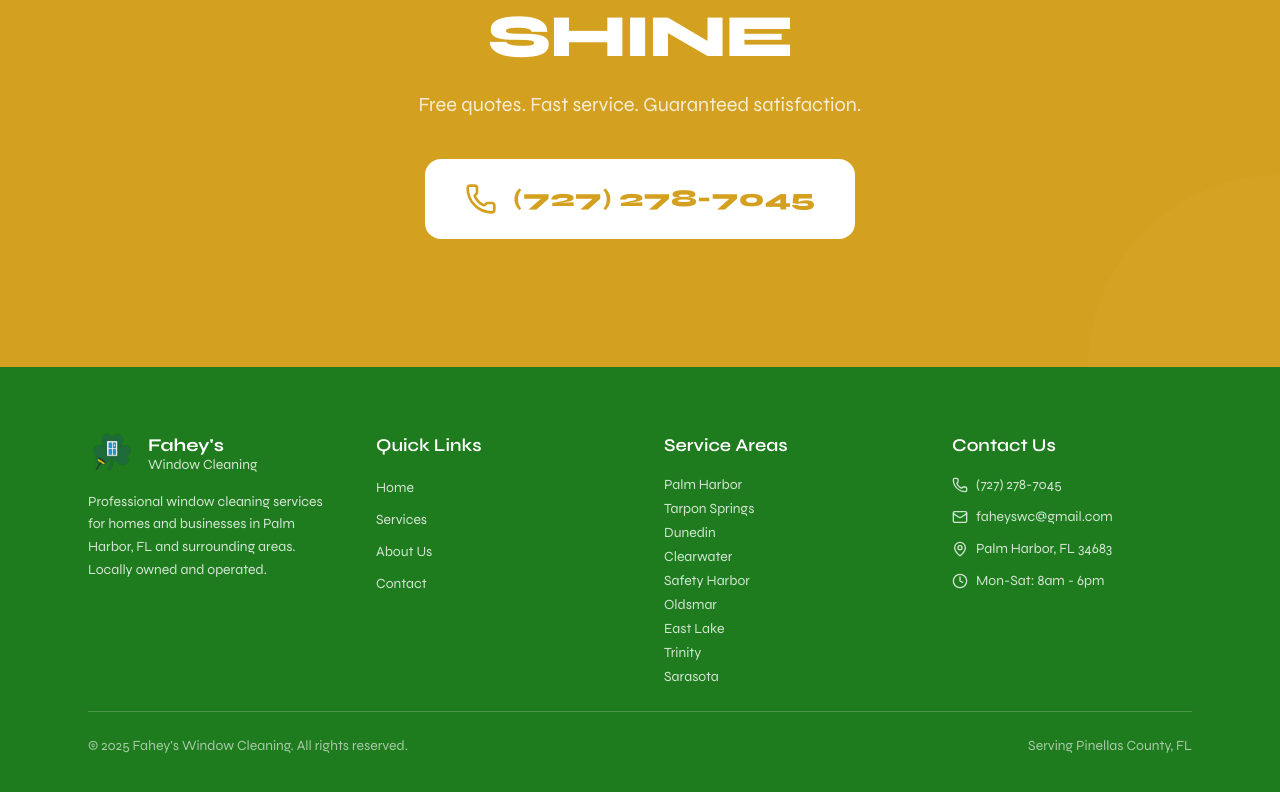
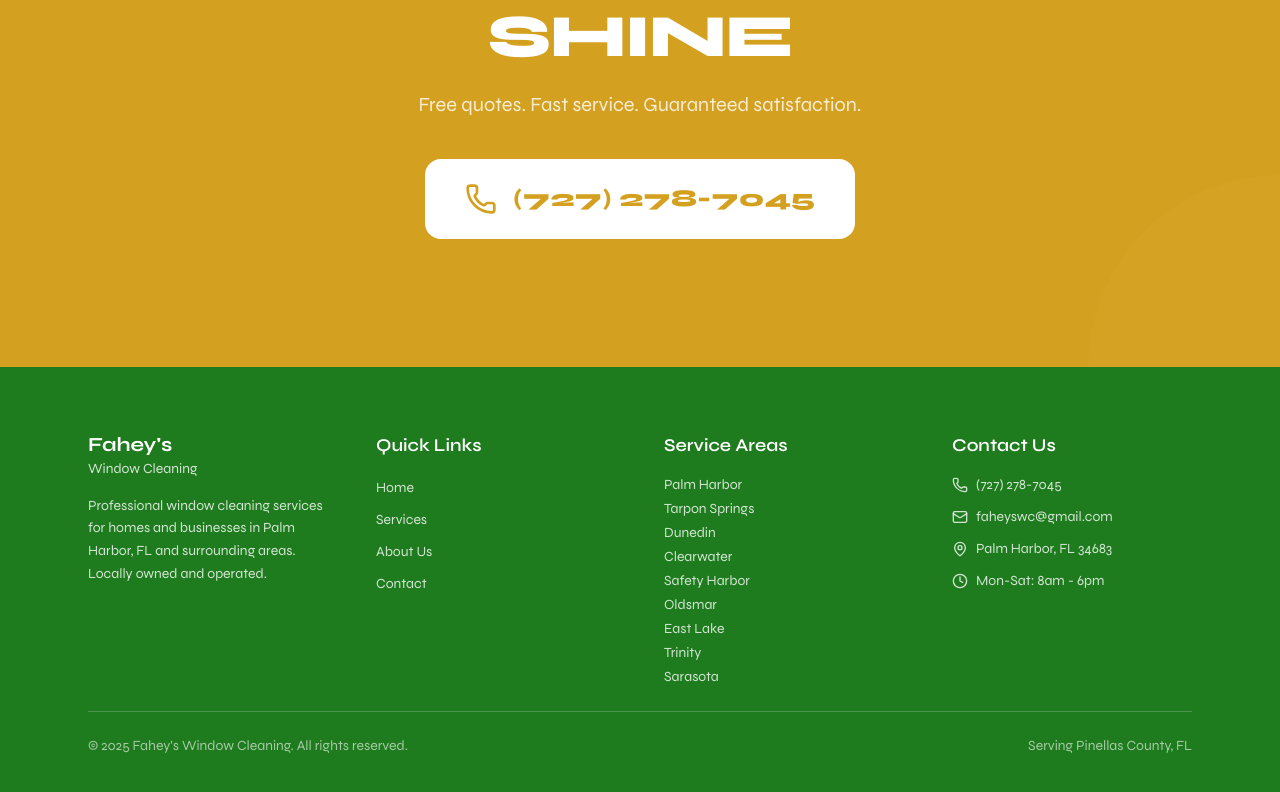
Before and after one commit to stephennewman/fwc, a Next.js app: page / in a window 1280 px wide. Shown: the part 5356-6148 px from the top of the page. Built offline with nearby package versions, Linux system fonts and the light colour scheme.

Commit message:
Footer: use plain text instead of icon logo

```diff
--- a/app/components/Footer.tsx
+++ b/app/components/Footer.tsx
@@ -1,5 +1,4 @@
 import Link from 'next/link';
-import Image from 'next/image';
 import { Phone, Mail, MapPin, Clock } from 'lucide-react';
 
 const PHONE_NUMBER = '(727) 278-7045';
@@ -34,18 +33,9 @@
         <div className="grid grid-cols-1 sm:grid-cols-2 lg:grid-cols-4 gap-8 lg:gap-12">
           {/* Company Info */}
           <div className="sm:col-span-2 lg:col-span-1">
-            <div className="flex items-center gap-3 mb-4">
-              <Image
-                src="/faheywc_icon.png"
-                alt="Fahey's Window Cleaning"
-                width={48}
-                height={48}
-                className="rounded-lg"
-              />
-              <div>
-                <span className="font-bold text-lg">Fahey&apos;s</span>
-                <span className="text-white/80 text-sm block -mt-1">Window Cleaning</span>
-              </div>
+            <div className="mb-4">
+              <span className="font-bold text-xl">Fahey&apos;s</span>
+              <span className="text-white/80 text-sm block">Window Cleaning</span>
             </div>
             <p className="text-white/80 text-sm leading-relaxed">
               Professional window cleaning services for homes and businesses in Palm Harbor, FL and surrounding areas. Locally owned and operated.
```
